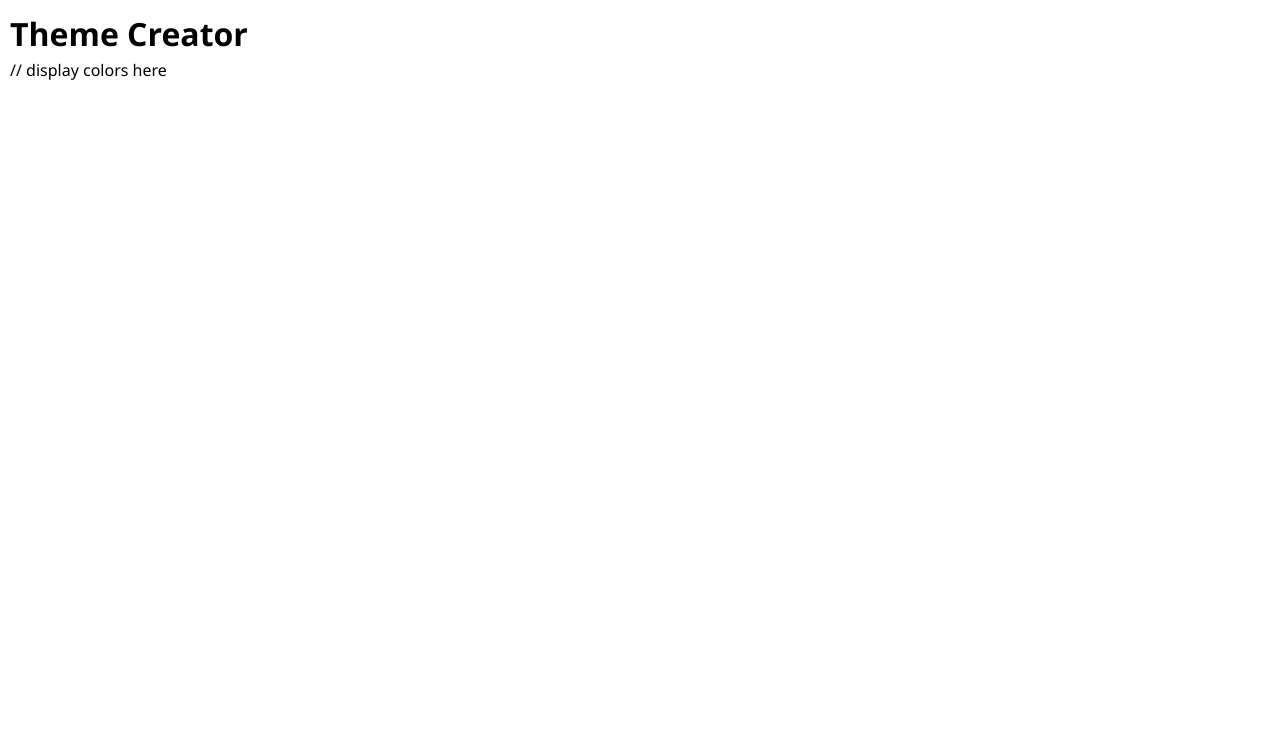
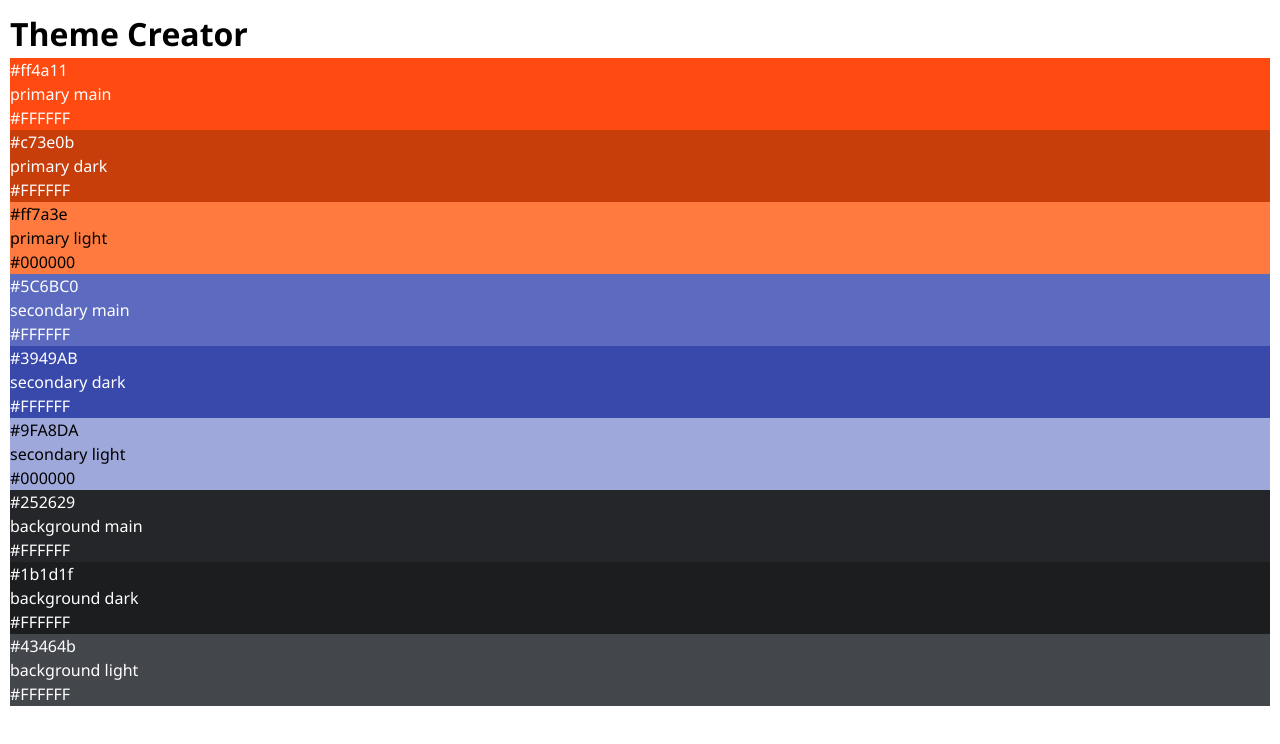
Before and after one commit to RamonIsbarn/recap-4, a React (Vite) app: page / in a window 1280 px wide. Shown: the top 744 px of the page. Built offline with nearby package versions, Linux system fonts and the light colour scheme.

Commit message:
complete display-theme-color-card issue

```diff
--- a/src/App.jsx
+++ b/src/App.jsx
@@ -6,7 +6,9 @@ function App() {
   return (
     <>
       <h1>Theme Creator</h1>
-      // display colors here
+      {initialColors.map(({ id, role, hex, contrastText }) => (
+        <Color key={id} hex={hex} role={role} contrastText={contrastText} />
+      ))}
     </>
   );
 }
--- a/src/Components/Color/Color.jsx
+++ b/src/Components/Color/Color.jsx
@@ -1,5 +1,11 @@
 import "./Color.css";
 
-export default function Color({ color }) {
-  return null;
+export default function Color({ role, hex, contrastText }) {
+  return (
+    <div style={{ backgroundColor: hex, color: contrastText }}>
+      <p>{hex}</p>
+      <p>{role}</p>
+      <p>{contrastText}</p>
+    </div>
+  );
 }
```
Also changed, not shown: 1 other file (tests, documents, lock files or other folders).
